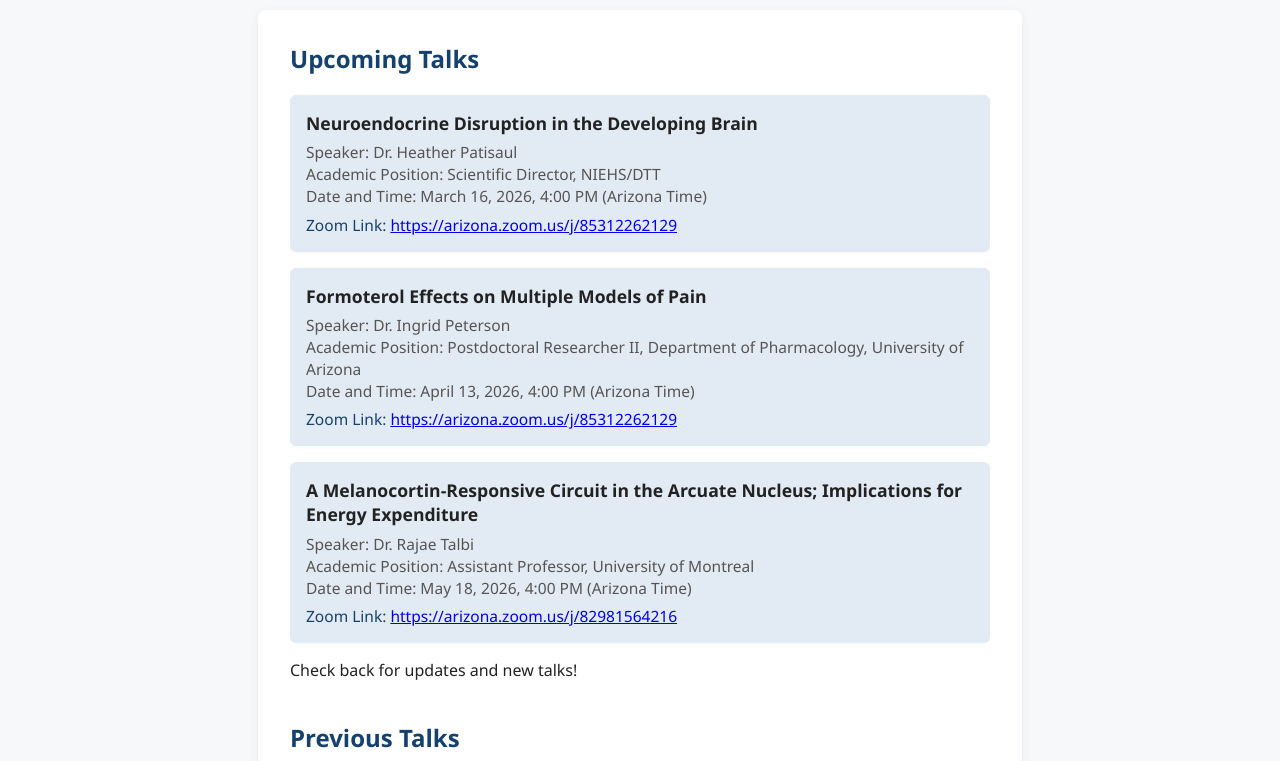
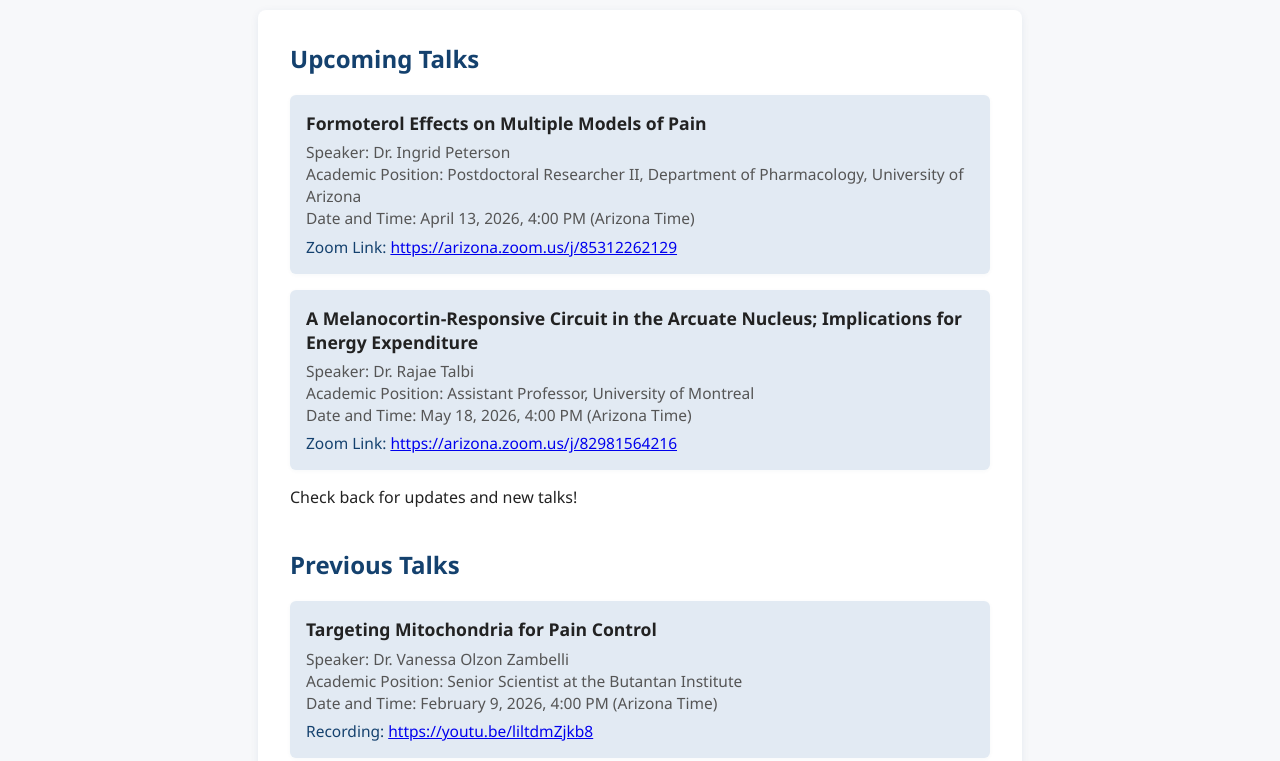
Before and after one commit to sophiavonhippel/TucsonDrugClub.github.io, a website: page index.html in a window 1280 px wide. Shown: the part 272-1033 px from the top of the page. Drawn offline with Linux system fonts and the light colour scheme.

Commit message:
Remove Neuroendocrine Disruption talk details
Removed details for the talk on Neuroendocrine Disruption.

```diff
--- a/index.html
+++ b/index.html
@@ -155,17 +155,6 @@
       <h2>Upcoming Talks</h2>
       <ul class="talk-list">
         <li>
-          <span class="talk-title">Neuroendocrine Disruption in the Developing Brain</span>
-          <div class="talk-details">
-            Speaker: Dr. Heather Patisaul<br>
-            Academic Position: Scientific Director, NIEHS/DTT<br>
-            Date and Time: March 16, 2026, 4:00 PM (Arizona Time)
-          </div>
-          <div class="talk-zoom">
-            Zoom Link: <a href="https://arizona.zoom.us/j/85312262129" target="_blank" rel="noopener">https://arizona.zoom.us/j/85312262129</a>
-          </div>
-        </li>
-        <li>
           <span class="talk-title">Formoterol Effects on Multiple Models of Pain</span>
           <div class="talk-details">
             Speaker: Dr. Ingrid Peterson<br>
```
